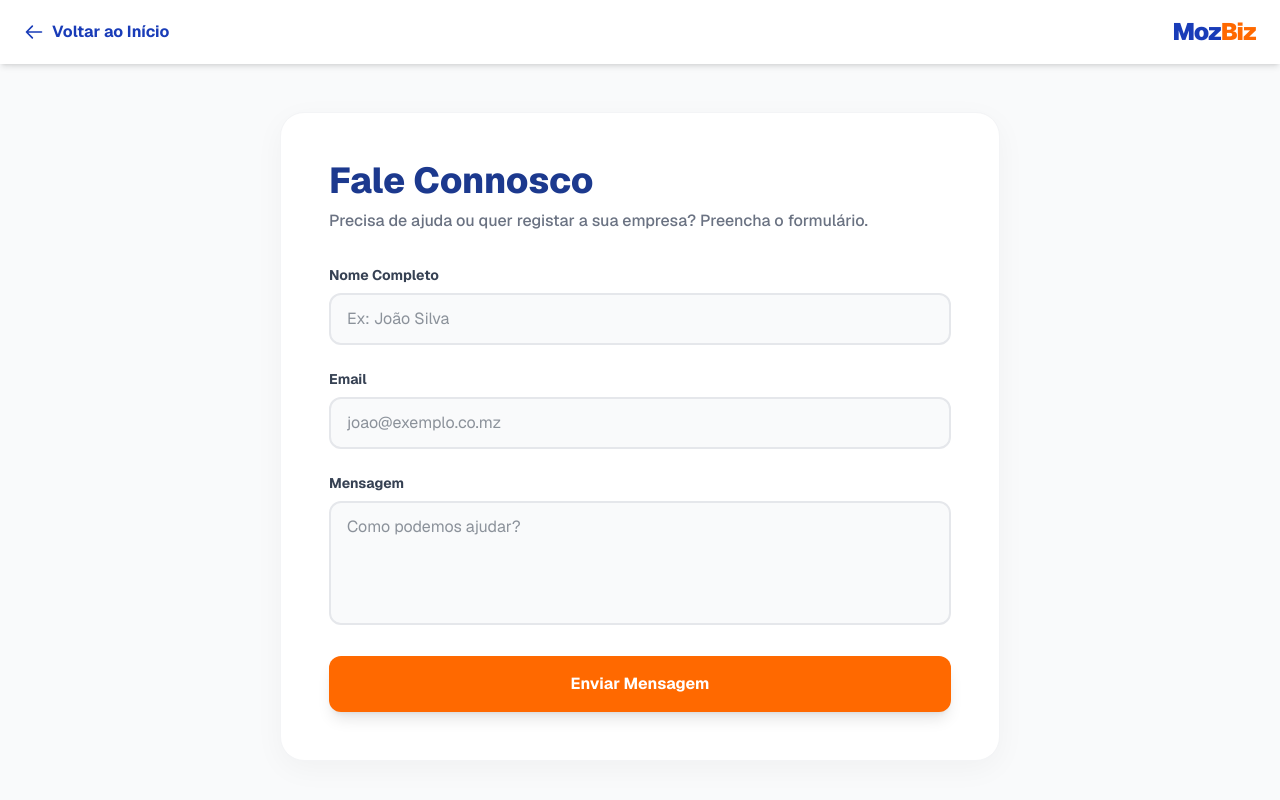
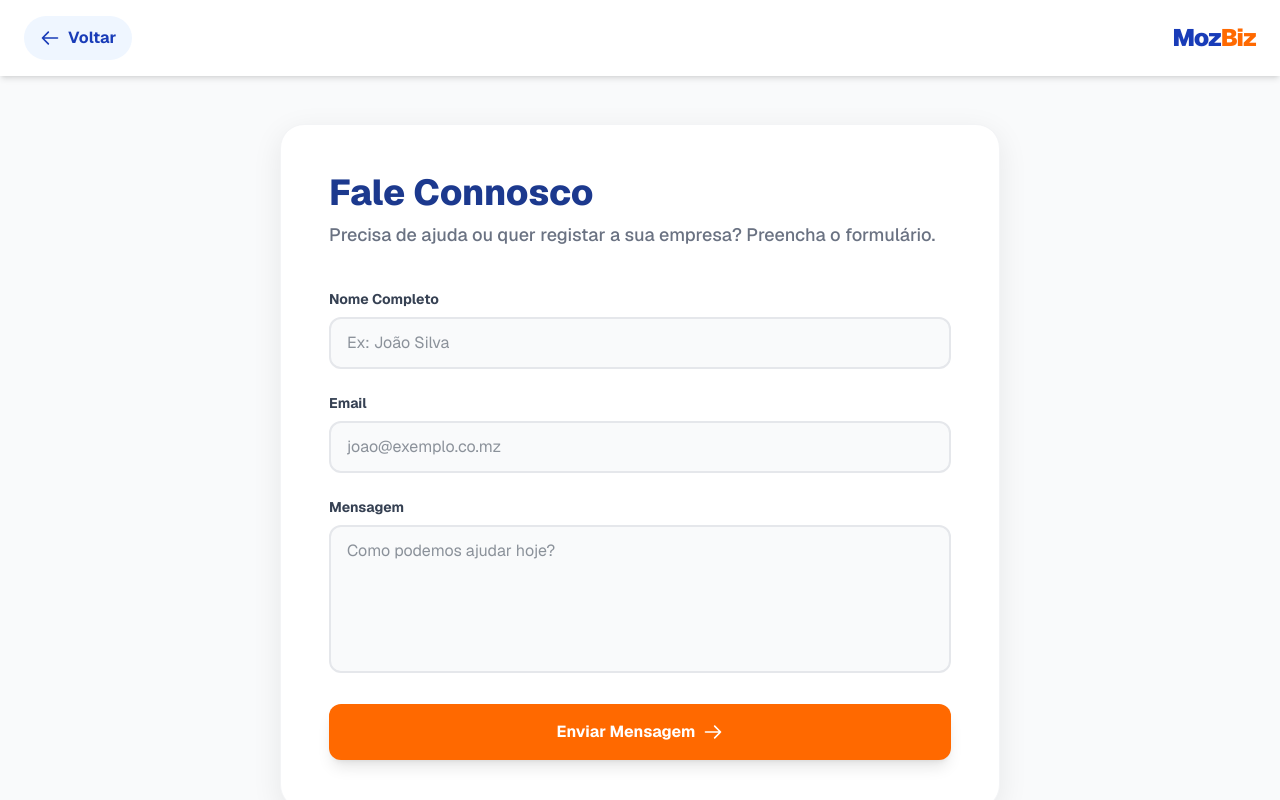
Before and after one commit to HoracioSimbine-rgb/my-homework-site, a Next.js app: page /contact in a window 1280 px wide. Shown: the top 800 px of the page. Built offline with nearby package versions, Linux system fonts and the light colour scheme.

Commit message:
fixed contact form with back button and notifications

```diff
--- a/app/contact/page.tsx
+++ b/app/contact/page.tsx
@@ -7,81 +7,102 @@ export default function Contact() {
   const [isSubmitting, setIsSubmitting] = useState(false);
   const [showNotification, setShowNotification] = useState(false);
 
+  // This function handles the form submission and shows the green notification
   const handleSubmit = (e: React.FormEvent) => {
     e.preventDefault();
     setIsSubmitting(true);
 
-    // Simulate sending an email (takes 1.5 seconds)
+    // Simulates a loading state for 1.5 seconds, then shows success
     setTimeout(() => {
       setIsSubmitting(false);
       setShowNotification(true);
 
-      // Hide notification after 4 seconds
+      // Hides the notification after 4 seconds
       setTimeout(() => setShowNotification(false), 4000);
 
-      // Clear the form
+      // Clears the form inputs
       (e.target as HTMLFormElement).reset();
     }, 1500);
   };
 
   return (
-    <main className="min-h-screen bg-gray-50 text-gray-800 font-sans flex flex-col pb-20 md:pb-0">
+    <main className="min-h-screen bg-gray-50 text-gray-800 font-sans flex flex-col pb-20 md:pb-0 relative overflow-x-hidden">
 
-      {/* --- Fixed Navbar with a CLEAR BACK BUTTON --- */}
+      {/* --- NOTIFICATION TOAST (Pops up when form is submitted) --- */}
+      {showNotification && (
+        <div className="fixed top-24 left-1/2 transform -translate-x-1/2 bg-green-500 text-white px-6 py-4 rounded-full shadow-2xl flex items-center gap-3 z-[100] animate-bounce">
+          <svg className="w-6 h-6" fill="none" stroke="currentColor" viewBox="0 0 24 24"><path strokeLinecap="round" strokeLinejoin="round" strokeWidth={2} d="M5 13l4 4L19 7" /></svg>
+          <span className="font-bold text-sm">Mensagem enviada com sucesso!</span>
+        </div>
+      )}
+
+      {/* --- DESKTOP & MOBILE NAVBAR (With Back Button) --- */}
       <nav className="bg-white shadow-md sticky top-0 z-50">
         <div className="max-w-7xl mx-auto px-6 py-4 flex justify-between items-center">
-          <Link href="/" className="flex items-center text-blue-800 font-bold hover:text-orange-500 transition-colors">
+          {/* Back Button */}
+          <Link href="/" className="flex items-center text-blue-800 font-bold hover:text-orange-500 transition-colors bg-blue-50 hover:bg-orange-50 px-4 py-2 rounded-full min-h-[44px]">
             <svg className="w-5 h-5 mr-2" fill="none" stroke="currentColor" viewBox="0 0 24 24"><path strokeLinecap="round" strokeLinejoin="round" strokeWidth={2} d="M10 19l-7-7m0 0l7-7m-7 7h18" /></svg>
-            Voltar ao Início
+            Voltar
           </Link>
+
           <div className="text-2xl font-black text-blue-800 tracking-tighter">
             Moz<span className="text-orange-500">Biz</span>
           </div>
         </div>
       </nav>
 
-      {/* --- Notification Toast (Pops up when form is submitted) --- */}
-      {showNotification && (
-        <div className="fixed top-24 left-1/2 transform -translate-x-1/2 bg-green-500 text-white px-6 py-3 rounded-full shadow-2xl flex items-center gap-3 z-50 animate-bounce">
-          <svg className="w-6 h-6" fill="none" stroke="currentColor" viewBox="0 0 24 24"><path strokeLinecap="round" strokeLinejoin="round" strokeWidth={2} d="M5 13l4 4L19 7" /></svg>
-          <span className="font-bold text-sm">Mensagem enviada com sucesso!</span>
-        </div>
-      )}
-
-      {/* --- Contact Form Section --- */}
-      <section className="max-w-3xl mx-auto px-6 py-12 flex-grow w-full">
-        <div className="bg-white p-8 md:p-12 rounded-3xl shadow-[0_8px_30px_rgb(0,0,0,0.04)] border border-gray-100 relative overflow-hidden">
-          {/* Decorative background element */}
-          <div className="absolute top-0 right-0 w-32 h-32 bg-orange-100 rounded-bl-full -z-10 opacity-50"></div>
+      {/* --- CONTACT FORM SECTION --- */}
+      <section className="max-w-3xl mx-auto px-6 py-12 flex-grow w-full flex items-center justify-center">
+        <div className="bg-white p-8 md:p-12 rounded-3xl shadow-[0_8px_30px_rgb(0,0,0,0.08)] border border-gray-100 relative overflow-hidden w-full">
+          {/* Decorative background shape to restore design flair */}
+          <div className="absolute top-0 right-0 w-40 h-40 bg-orange-100 rounded-bl-full -z-10 opacity-70"></div>
+          <div className="absolute bottom-0 left-0 w-32 h-32 bg-blue-50 rounded-tr-full -z-10 opacity-70"></div>
 
           <h1 className="text-3xl md:text-4xl font-extrabold text-blue-900 mb-2">Fale Connosco</h1>
-          <p className="text-gray-500 mb-8 font-medium">Precisa de ajuda ou quer registar a sua empresa? Preencha o formulário.</p>
+          <p className="text-gray-500 mb-10 font-medium text-lg">Precisa de ajuda ou quer registar a sua empresa? Preencha o formulário.</p>
 
           <form className="space-y-6" onSubmit={handleSubmit}>
+            {/* Name Input */}
             <div>
               <label htmlFor="name" className="block text-sm font-bold text-gray-700 mb-2">Nome Completo</label>
               <input type="text" id="name" required className="w-full px-4 py-3 min-h-[44px] rounded-xl border-2 border-gray-200 focus:ring-0 focus:border-blue-600 outline-none transition-all bg-gray-50 focus:bg-white" placeholder="Ex: João Silva" />
             </div>
 
+            {/* Email Input (Mobile optimized keyboard) */}
             <div>
               <label htmlFor="email" className="block text-sm font-bold text-gray-700 mb-2">Email</label>
               <input type="email" id="email" required className="w-full px-4 py-3 min-h-[44px] rounded-xl border-2 border-gray-200 focus:ring-0 focus:border-blue-600 outline-none transition-all bg-gray-50 focus:bg-white" placeholder="joao@exemplo.co.mz" />
             </div>
 
+            {/* Message Textarea */}
             <div>
               <label htmlFor="message" className="block text-sm font-bold text-gray-700 mb-2">Mensagem</label>
-              <textarea id="message" required rows={4} className="w-full px-4 py-3 rounded-xl border-2 border-gray-200 focus:ring-0 focus:border-blue-600 outline-none transition-all bg-gray-50 focus:bg-white resize-none" placeholder="Como podemos ajudar?"></textarea>
+              <textarea id="message" required rows={5} className="w-full px-4 py-3 rounded-xl border-2 border-gray-200 focus:ring-0 focus:border-blue-600 outline-none transition-all bg-gray-50 focus:bg-white resize-none" placeholder="Como podemos ajudar hoje?"></textarea>
             </div>
 
-            <button type="submit" disabled={isSubmitting} className="w-full bg-orange-500 hover:bg-orange-600 disabled:bg-gray-400 text-white font-bold py-4 px-6 min-h-[44px] rounded-xl transition-all shadow-lg flex justify-center items-center gap-2">
-              {isSubmitting ? 'A enviar...' : 'Enviar Mensagem'}
+            {/* Submit Button with Loading State */}
+            <button type="submit" disabled={isSubmitting} className="w-full bg-orange-500 hover:bg-orange-600 disabled:bg-gray-400 text-white font-bold py-4 px-6 min-h-[44px] rounded-xl transition-all shadow-lg flex justify-center items-center gap-2 hover:-translate-y-1">
+              {isSubmitting ? (
+                'A enviar mensagem...'
+              ) : (
+                <>
+                  Enviar Mensagem
+                  <svg className="w-5 h-5" fill="none" stroke="currentColor" viewBox="0 0 24 24"><path strokeLinecap="round" strokeLinejoin="round" strokeWidth={2} d="M14 5l7 7m0 0l-7 7m7-7H3" /></svg>
+                </>
+              )}
             </button>
           </form>
         </div>
       </section>
 
-      {/* Mobile Bottom Navigation Bar */}
-      <div className="md:hidden fixed bottom-0 w-full bg-white border-t border-gray-200 flex justify-around items-center pb-safe z-50 shadow-[0_-5px_15px_-5px_rgba(0,0,0,0.1)]">
+      {/* --- FOOTER --- */}
+      <footer className="bg-gray-950 text-gray-400 py-12 text-center mt-auto md:mb-0 mb-16">
+        <div className="text-2xl font-black text-white tracking-tighter mb-4">Moz<span className="text-orange-500">Biz</span></div>
+        <p className="text-sm">© 2026 MozBiz Directory. Desenvolvido para contexto moçambicano.</p>
+      </footer>
+
+      {/* --- MOBILE BOTTOM NAVIGATION BAR --- */}
+      <div className="md:hidden fixed bottom-0 w-full bg-white border-t border-gray-200 flex justify-around items-center pb-safe z-30 shadow-[0_-5px_15px_-5px_rgba(0,0,0,0.1)]">
         <Link href="/" className="flex flex-col items-center justify-center w-full py-3 min-h-[56px] text-gray-400 hover:text-blue-800 transition-colors">
           <svg className="w-6 h-6 mb-1" fill="none" stroke="currentColor" viewBox="0 0 24 24"><path strokeLinecap="round" strokeLinejoin="round" strokeWidth={2} d="M3 12l2-2m0 0l7-7 7 7M5 10v10a1 1 0 001 1h3m10-11l2 2m-2-2v10a1 1 0 01-1 1h-3m-6 0a1 1 0 001-1v-4a1 1 0 011-1h2a1 1 0 011 1v4a1 1 0 001 1m-6 0h6" /></svg>
           <span className="text-[10px] font-bold">Início</span>
@@ -95,6 +116,7 @@ export default function Contact() {
           <span className="text-[10px] font-bold">Contacto</span>
         </Link>
       </div>
+
     </main>
   );
 }
```
